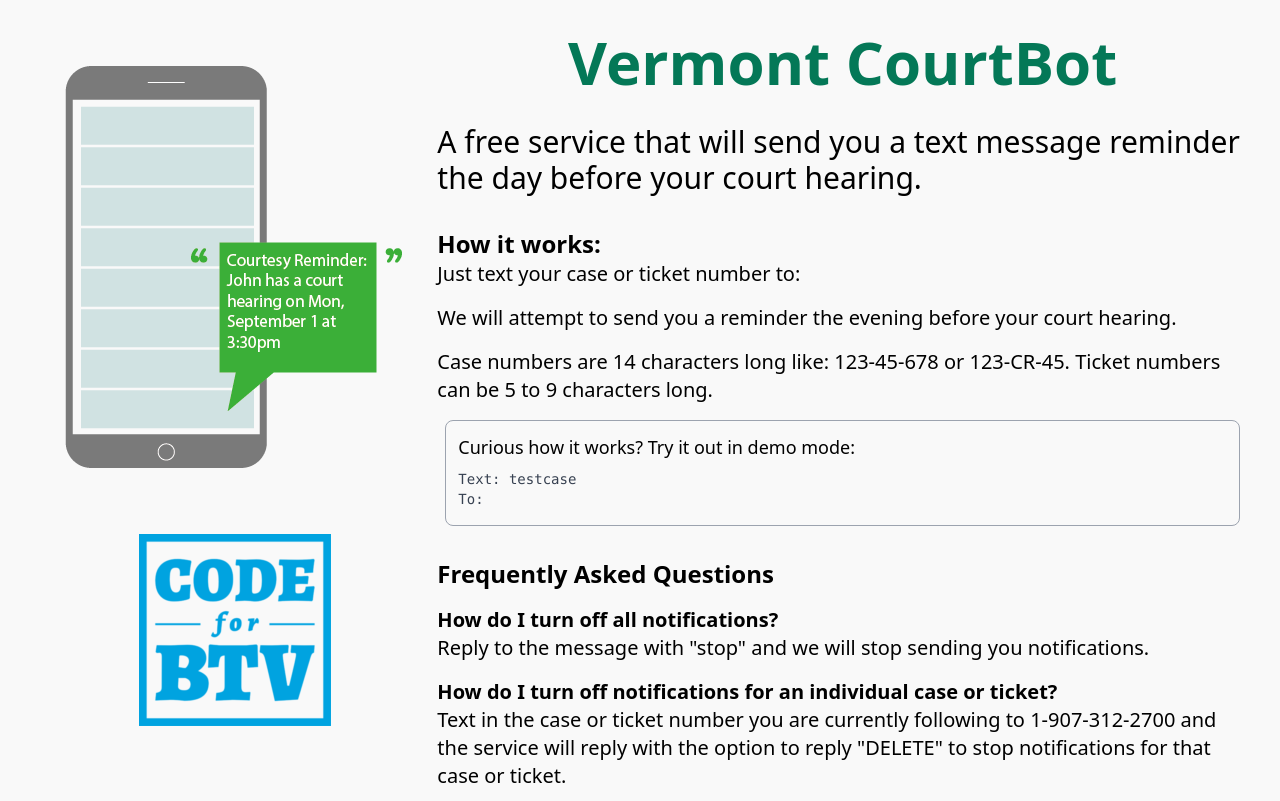
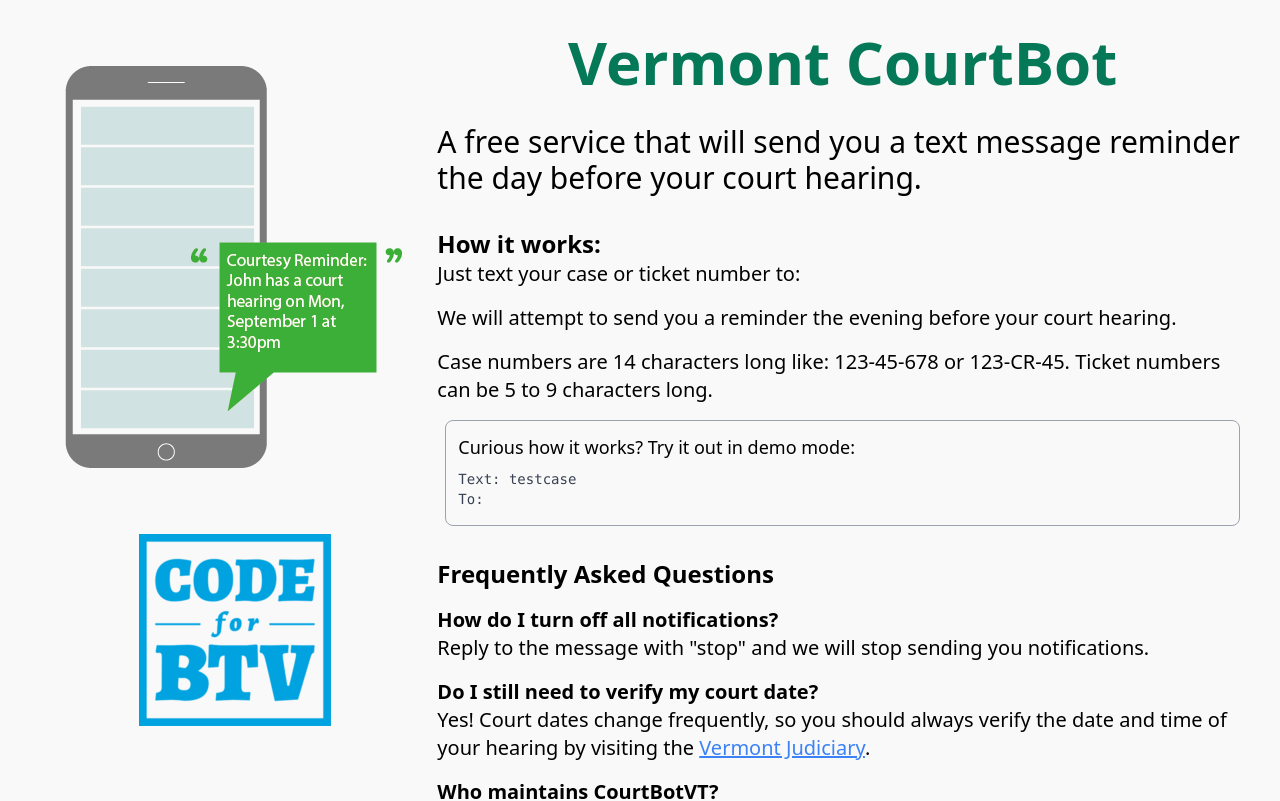
Before and after one commit to codeforbtv/courtbot-vt-frontend, a Next.js app: page / in a window 1280 px wide. Shown: the top 801 px of the page. Built offline with nearby package versions, Linux system fonts and the light colour scheme.

Commit message:
removed a question from the FAQ

```diff
--- a/pages/index.js
+++ b/pages/index.js
@@ -56,12 +56,14 @@
             Reply to the message with "stop" and we will stop sending you notifications.
           </dd>
 
+{/*
           <dt>
             How do I turn off notifications for an individual case or ticket?
           </dt>
           <dd>
-            Text in the case or ticket number you are currently following to 1-907-312-2700 and the service will reply with the option to reply "DELETE" to stop notifications for that case or ticket.
+            Text in the case or ticket number you are currently following to { process.env.NEXT_PUBLIC_PHONE_NUMBER } and the service will reply with the option to reply "DELETE" to stop notifications for that case or ticket.
           </dd>
+*/}
 
           <dt>
             Do I still need to verify my court date?
```
